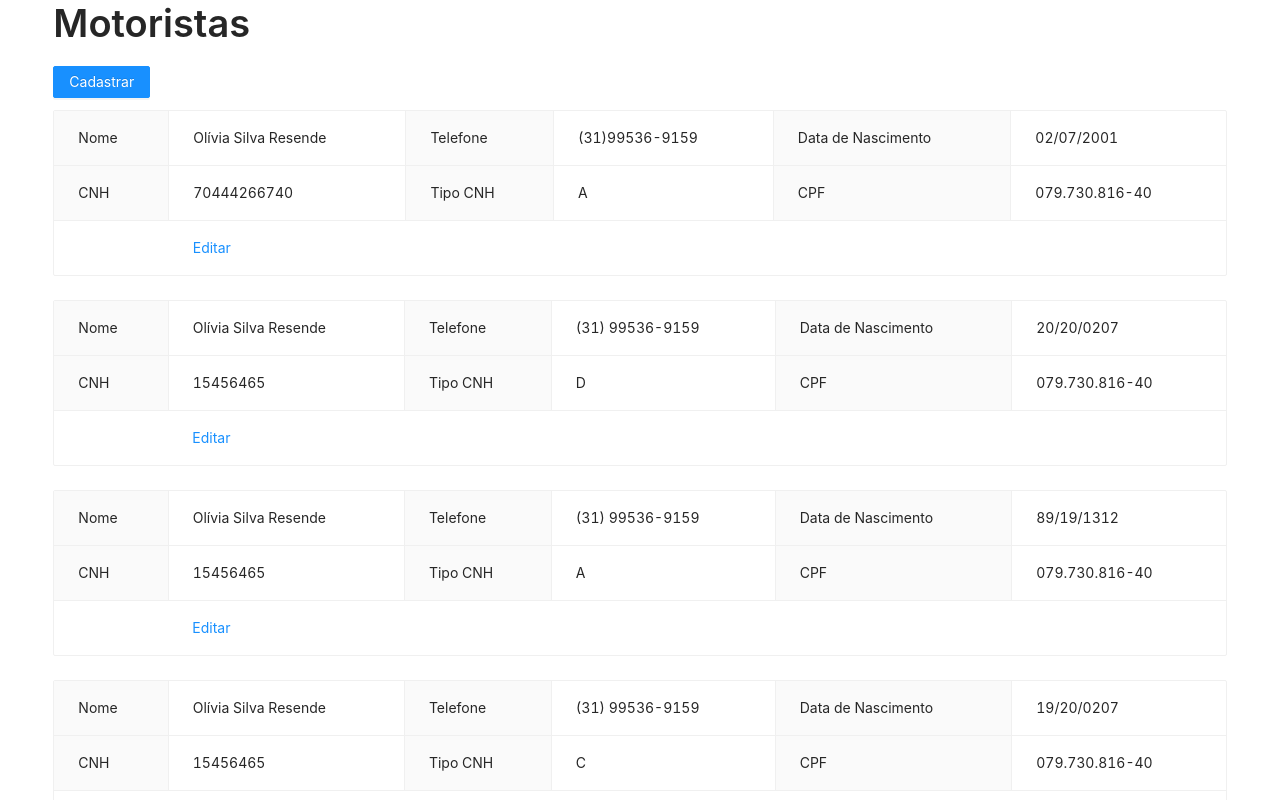
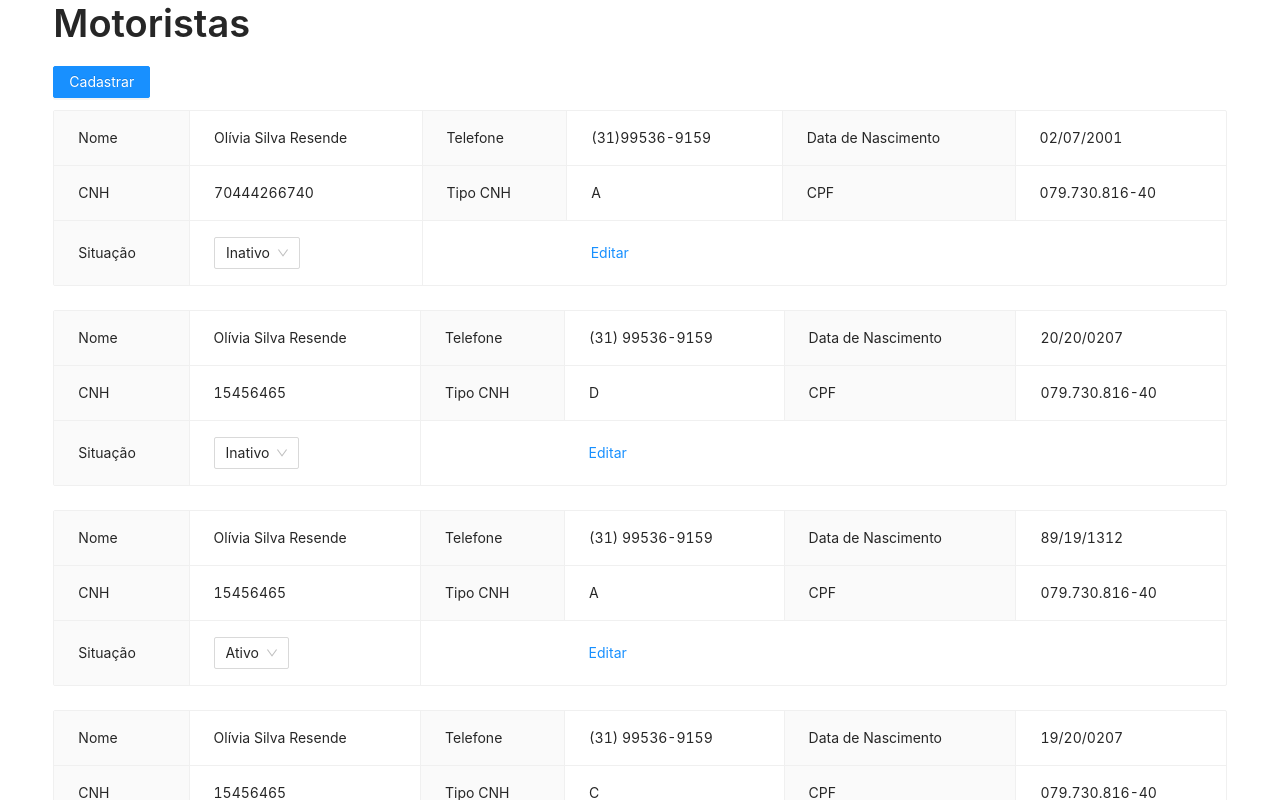
Before and after one commit to oliviaresende/register-drivers, a React (Create React App) app: page / in a window 1280 px wide. Shown: the top 800 px of the page. Built offline with nearby package versions, Linux system fonts and the light colour scheme; data requests are answered from the project's data file.

Commit message:
Ativar e inativar motorista

```diff
--- a/db.json
+++ b/db.json
@@ -7,7 +7,8 @@
       "cnh": "70444266740",
       "typeCNH": "A",
       "cpf": "079.730.816-40",
-      "id": "99329"
+      "id": "99329",
+      "active": "false"
     },
     {
       "id": "77584",
@@ -17,7 +18,7 @@
       "cnh": "15456465",
       "typeCNH": "D",
       "cpf": "079.730.816-40",
-      "active": true
+      "active": "false"
     },
     {
       "id": "11347",
@@ -27,7 +28,7 @@
       "cnh": "15456465",
       "typeCNH": "A",
       "cpf": "079.730.816-40",
-      "active": true
+      "active": "true"
     },
     {
       "id": "79337",
@@ -37,7 +38,7 @@
       "cnh": "15456465",
       "typeCNH": "C",
       "cpf": "079.730.816-40",
-      "active": true
+      "active": "true"
     },
     {
       "id": "78283",
@@ -47,7 +48,7 @@
       "cnh": "15456465",
       "typeCNH": "D",
       "cpf": "88888888888",
-      "active": true
+      "active": "true"
     },
     {
       "id": "56302",
@@ -57,7 +58,7 @@
       "cnh": "70444266740",
       "typeCNH": "D",
       "cpf": "888.888.888-88",
-      "active": true
+      "active": "true"
     }
   ]
 }
--- a/src/pages/drivers/index.js
+++ b/src/pages/drivers/index.js
@@ -1,5 +1,5 @@
 import React, { useState, useEffect } from 'react';
-import { Descriptions, List, Typography, Spin, Button } from 'antd';
+import { Descriptions, List, Typography, Spin, Button, Select } from 'antd';
 import { Link } from 'react-router-dom';
 
 import { date } from '../../utils/formatter';
@@ -7,10 +7,12 @@ import { date } from '../../utils/formatter';
 import './drivers.scss';
 
 const { Title } = Typography;
+const { Option } = Select;
 
 const Drivers = () => {
   const [drivers, setDrivers] = useState({});
   const [loading, setLoading] = useState(true);
+
   useEffect(() => {
     fetch('http://localhost:3001/drivers')
       .then(res => res.json())
@@ -18,6 +20,22 @@ const Drivers = () => {
       .catch(err => console.error(err, 'Nenhum motorista encontrado'))
       .finally(() => setLoading(false))
   }, [])
+
+  const onSelect = (value, driver) => {
+    fetch(`http://localhost:3001/drivers/${driver.id}`, {
+      method: 'put',
+      headers: {
+        Accept: "application/json",
+        "Content-Type": "application/json",
+        'Access-Control-Allow-Origin': '*'
+      },
+      body: JSON.stringify({
+        ...driver,
+        "active": value
+      })
+    })
+  }
+
   return (
     <>
       <Title>Motoristas</Title>
@@ -47,6 +65,12 @@ const Drivers = () => {
                       <Descriptions.Item label="CNH">{item.cnh}</Descriptions.Item>
                       <Descriptions.Item label="Tipo CNH">{item.typeCNH}</Descriptions.Item>
                       <Descriptions.Item label="CPF">{item.cpf}</Descriptions.Item>
+                      <Descriptions.Item label="Situação">
+                        <Select defaultValue={item.active} onSelect={(value) => onSelect(value, item)}>
+                          <Option value="true">Ativo</Option>
+                          <Option value="false">Inativo</Option>
+                        </Select>
+                      </Descriptions.Item>
                       <Descriptions.Item><Link to={`/form/${item.id}`}>Editar</Link></Descriptions.Item>
                     </Descriptions>
                   </List.Item>
```
